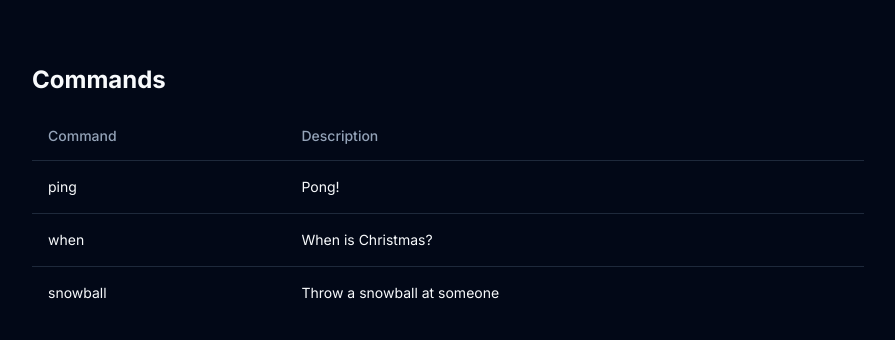
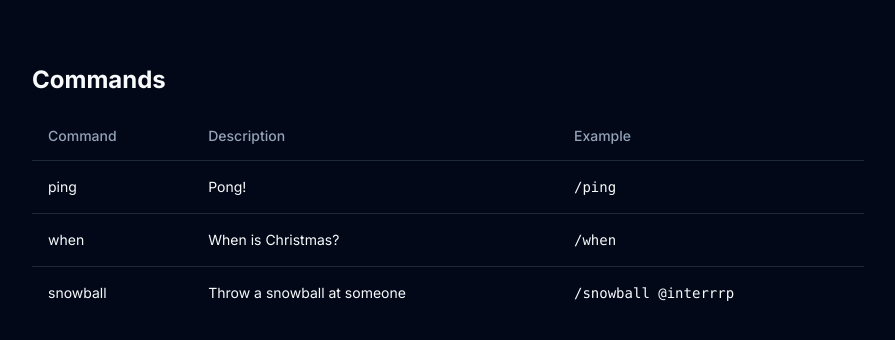
Before and after one commit to interrrp/snowie, a Next.js app: page /commands in a window 1280 px wide. Shown: the top 340 px of the page, without its empty margins (192-1087 px from the left). Built offline with nearby package versions, Linux system fonts and the light colour scheme.

Commit message:
Create example system

```diff
--- a/app/commands/page.tsx
+++ b/app/commands/page.tsx
@@ -17,6 +17,7 @@ export default function Commands() {
           <TableRow>
             <TableHead>Command</TableHead>
             <TableHead>Description</TableHead>
+            <TableHead>Example</TableHead>
           </TableRow>
         </TableHeader>
         <TableBody>
@@ -24,6 +25,9 @@ export default function Commands() {
             <TableRow key={command.name}>
               <TableCell>{command.name}</TableCell>
               <TableCell>{command.description}</TableCell>
+              <TableCell>
+                <code>{`/${command.name} ${command.example || ""}`}</code>
+              </TableCell>
             </TableRow>
           ))}
         </TableBody>
--- a/lib/commands/command.ts
+++ b/lib/commands/command.ts
@@ -16,6 +16,7 @@ export default interface Command
     | "description"
   > {
   description?: string;
+  example?: string;
   handle: (
     interaction: APIChatInputApplicationCommandInteraction
   ) => Promise<APIInteractionResponse>;
--- a/lib/commands/snowball.ts
+++ b/lib/commands/snowball.ts
@@ -15,6 +15,7 @@ import {
 export default createCommand({
   name: "snowball",
   description: "Throw a snowball at someone",
+  example: "@interrrp",
   options: [
     {
       type: ApplicationCommandOptionType.User,
```
